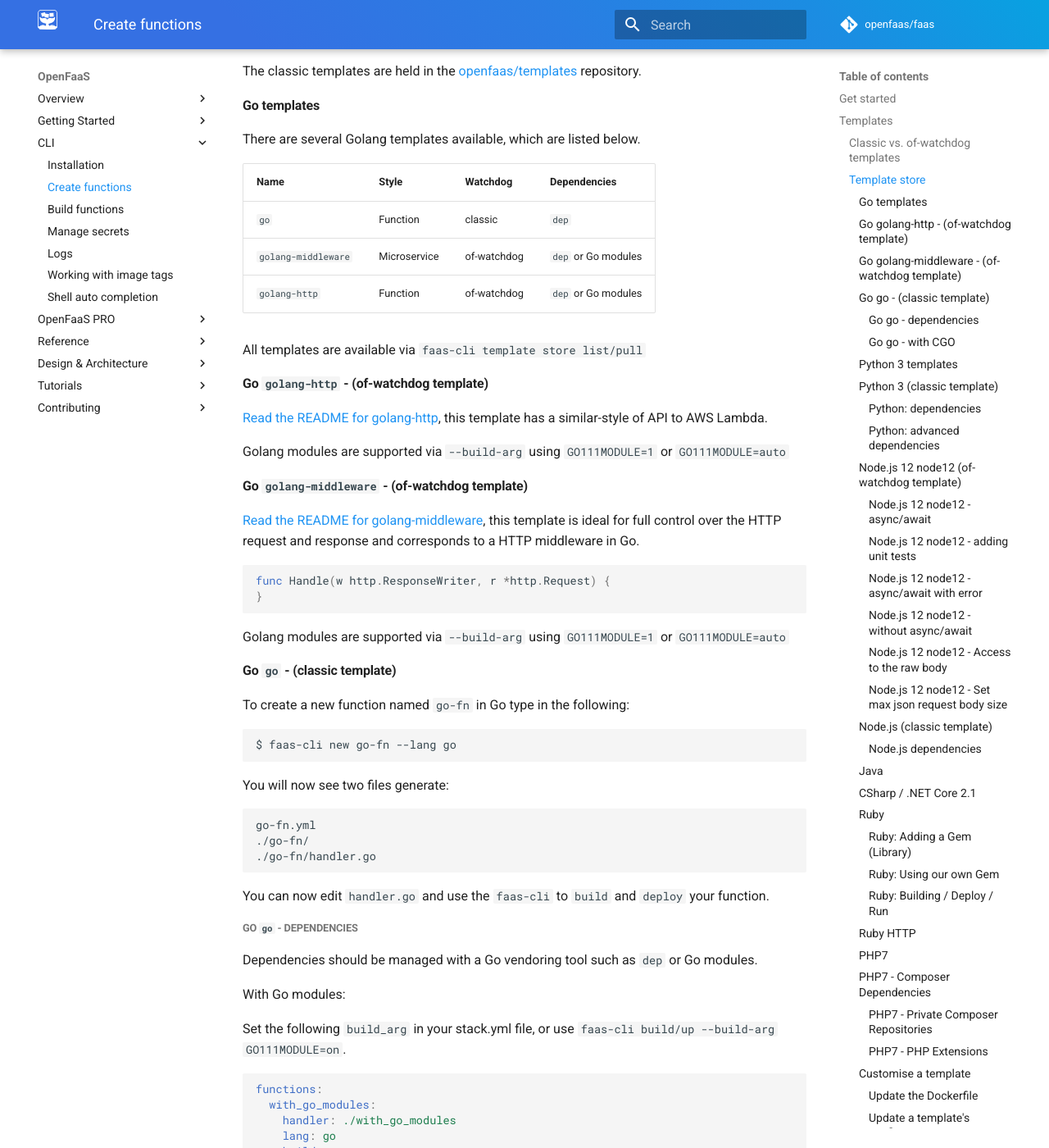
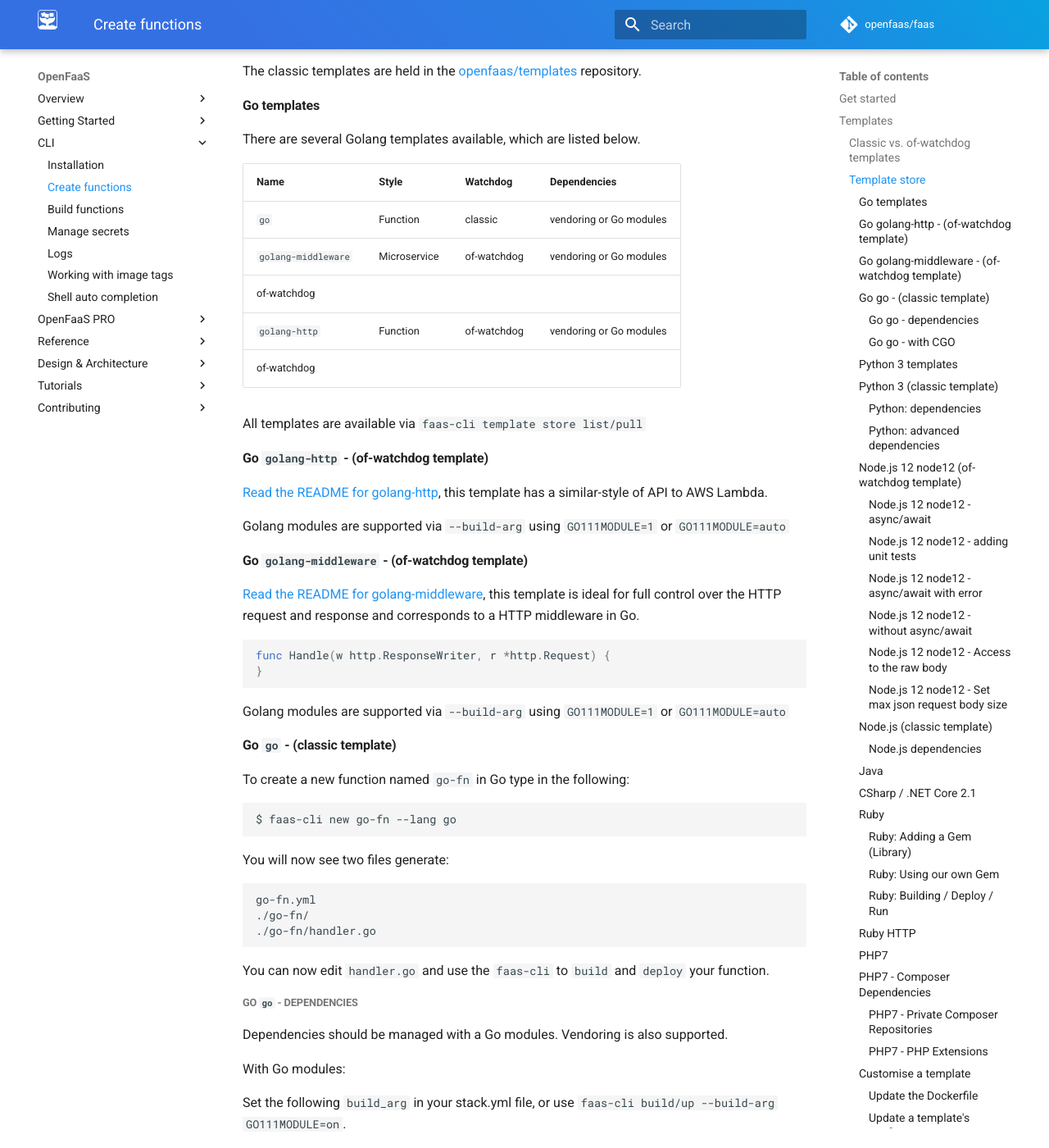
Before and after one commit to openfaas/docs, an MkDocs documentation site: the page built from docs/cli/templates.md, in a window 1280 px wide and 1400 px high, scrolled down 1986 px. Shown: the whole window at 82% size. Built offline with MkDocs 1.6.1 and Material for MkDocs 9.7.7, drawn with Linux system fonts in a browser that asks for light colours; comment, search, counter and statistics services are not loaded.

Commit message:
Update Vendoring instructions
Signed-off-by: Alex Ellis (OpenFaaS Ltd) <alexellis2@gmail.com>

```diff
--- a/docs/cli/templates.md
+++ b/docs/cli/templates.md
@@ -81,9 +81,11 @@ There are several Golang templates available, which are listed below.
 
 | Name | Style        | Watchdog     | Dependencies     |
 |:-----|:-------------|:-------------|:-----------------|
-| `go` | Function     | classic      | `dep`            |
-| `golang-middleware` | Microservice     | of-watchdog      | `dep` or Go modules            |
-| `golang-http` | Function     | of-watchdog      | `dep` or Go modules            |
+| `go` | Function     | classic      | vendoring or Go modules            |
+| `golang-middleware` | Microservice     | of-watchdog      | vendoring or Go modules
+| of-watchdog      |            |
+| `golang-http` | Function     | of-watchdog      | vendoring or Go modules
+| of-watchdog      |            |
 
 All templates are available via `faas-cli template store list/pull`
 
@@ -124,7 +126,7 @@ You can now edit `handler.go` and use the `faas-cli` to `build` and `deploy` you
 
 ##### Go `go` - dependencies
 
-Dependencies should be managed with a Go vendoring tool such as `dep` or Go modules.
+Dependencies should be managed with a Go modules. Vendoring is also supported.
 
 With Go modules:
 
```
